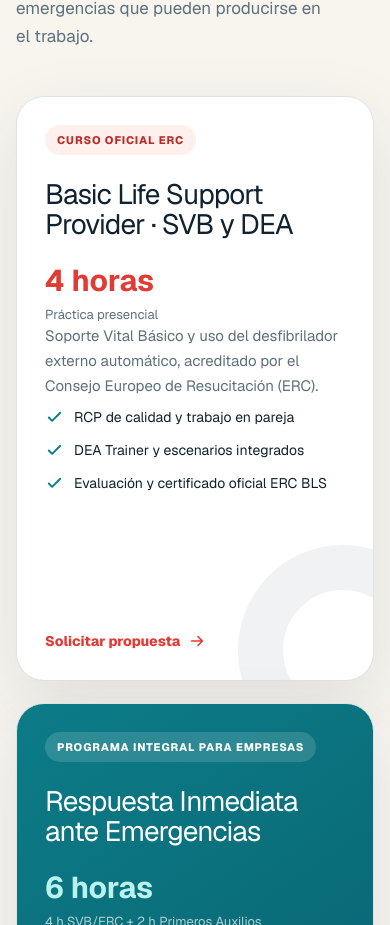
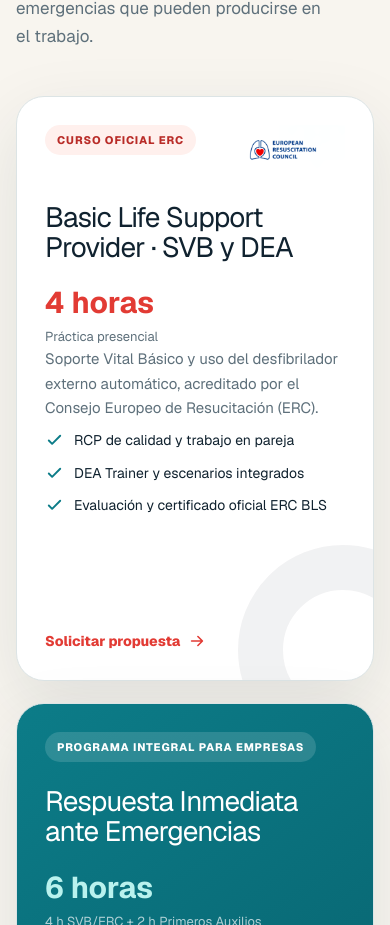
Before and after one commit to DGutiM/proyectoreanimaweb, a Next.js app: page / in a window 390 px wide. Shown: the part 1715-2640 px from the top of the page. Built offline with nearby package versions, Linux system fonts and the light colour scheme.

Commit message:
Add ERC identity to official BLS course

```diff
--- a/app/globals.css
+++ b/app/globals.css
@@ -148,6 +148,8 @@ button, a { -webkit-tap-highlight-color: transparent; }
 .program-card::after { position: absolute; right: -75px; bottom: -75px; width: 210px; height: 210px; border: 45px solid currentColor; border-radius: 50%; content: ''; opacity: .055; }
 .essential-card { color: var(--ink); }
 .erc-card { background: linear-gradient(145deg, var(--aqua) 0%, var(--aqua-dark) 100%); color: #fff; }
+.program-brand-row { display: flex; min-height: 52px; align-items: center; justify-content: space-between; gap: 24px; }
+.erc-logo { width: 158px; height: auto; object-fit: contain; }
 .card-label { align-self: flex-start; border-radius: 99px; background: var(--red-soft); padding: 7px 12px; color: var(--red-dark); font-size: 11px; font-weight: 800; letter-spacing: .08em; text-transform: uppercase; }
 .erc-card .card-label { background: rgb(255 255 255 / 14%); color: #fff; }
 .program-card h3 { max-width: 470px; margin: 24px 0 18px; font-size: 31px; line-height: 1.08; letter-spacing: -.03em; }
@@ -320,6 +322,8 @@ footer { padding-block: 48px 100px; background: #fff; }
   .program-grid { grid-template-columns: 1fr; }
   .program-card { min-height: 540px; padding: 28px; }
   .program-card h3 { font-size: 28px; }
+  .program-brand-row { gap: 12px; }
+  .erc-logo { width: 122px; }
   .duration { align-items: flex-start; flex-direction: column; gap: 2px; }
   .experience { padding-block: 82px; }
   .experience-media { min-height: 370px; }
--- a/app/page.tsx
+++ b/app/page.tsx
@@ -171,7 +171,10 @@ export default function Home() {
         </div>
         <div className="program-grid">
           <article className="program-card essential-card">
-            <span className="card-label">Curso oficial ERC</span>
+            <div className="program-brand-row">
+              <span className="card-label">Curso oficial ERC</span>
+              <img className="erc-logo" src="/logo-erc.png" alt="European Resuscitation Council" width="316" height="155" />
+            </div>
             <h3>Basic Life Support Provider · SVB y DEA</h3>
             <p className="duration"><strong>4 horas</strong><span>Práctica presencial</span></p>
             <p>
```
Also changed, not shown: public/logo-erc.png (added).
